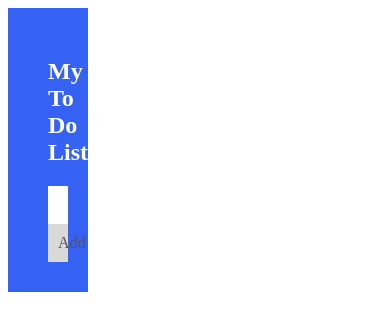
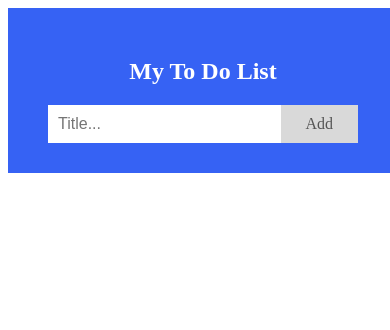
Before and after one commit to sammie-lee/to-do-list, a plain HTML site: page index.html in a window 390 px wide. Drawn offline with Linux system fonts and the light colour scheme.

Commit message:
Update style.css

```diff
--- a/stylesheet/style.css
+++ b/stylesheet/style.css
@@ -105,7 +105,7 @@
   /* mobile devices */
   @media screen and (max-width:480px) {
     body{
-      width: 40px;
+      width:100%;
     }
 
 
```
